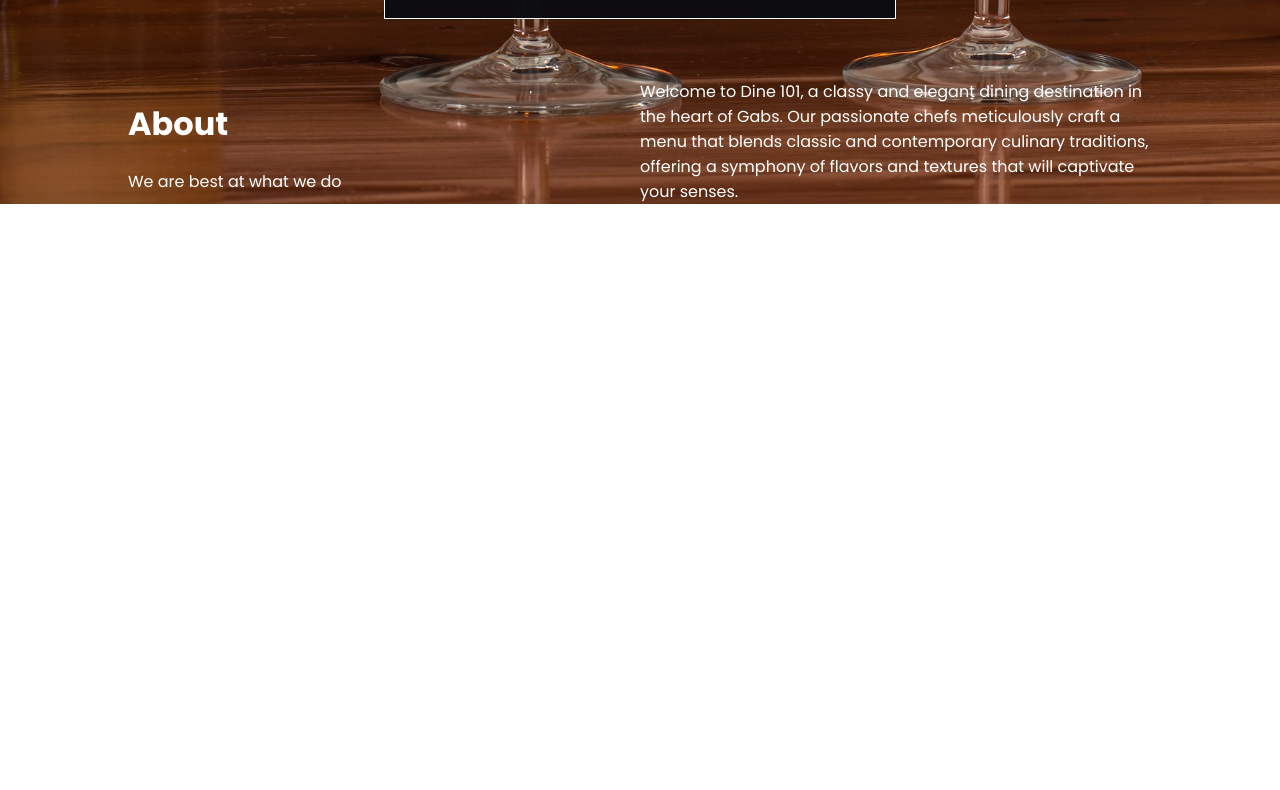
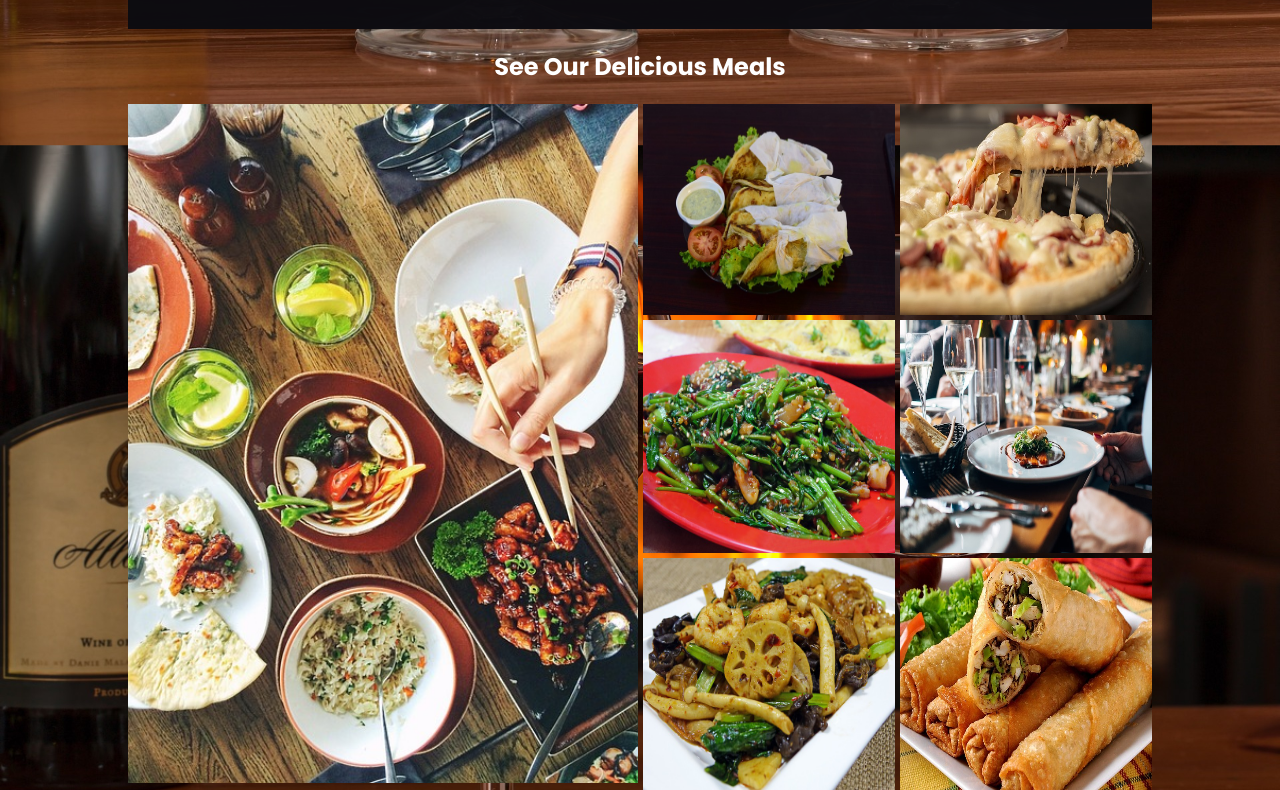
Before and after one commit to kutlo2019/restaurant, a website built with webpack: page dist/index.html in a window 1280 px wide. Shown: the part 708-1498 px from the top of the page. Before the commit the page ends 912 px from the top, so only its background shows below. Built offline with nearby package versions, Linux system fonts and the light colour scheme.

Commit message:
HTML and styling just about enough, move to DOM manipulation with JS

```diff
--- a/dist/index.html
+++ b/dist/index.html
@@ -29,8 +29,8 @@
             </div>
             <div class="about">
                 <div class="header">
-                    <h1>About</h1>
-                    <p>We are best at what we do</p>
+                    <h1>About Us</h1>
+                    <p>The finest cuisine in town.</p>
                 </div>
                 <div class="text">
                     <p>
@@ -38,6 +38,19 @@
                     </p>
                 </div>
             </div>
+
+            <h2 style="text-align: center;">See Our Delicious Meals</h2>
+            <div class="photo-grid">
+                <div class="big-photo"><img src="../src/img/chinese.jpg" alt=""></div>
+                <div class="small-photos">
+                    <img src="../src/img/indian-food.jpg" alt="">
+                    <img src="../src/img/pizza.jpg" alt="">
+                    <img src="../src/img/water-spinach.jpg" alt="">
+                    <img src="../src/img/meal.jpg" alt="">
+                    <img src="../src/img/good-food.jpg" alt="">
+                    <img src="../src/img/nem.jpg" alt="">
+                </div>
+            </div>
         </div>
     </div>
     <script src="main.js"></script>
--- a/dist/style.css
+++ b/dist/style.css
@@ -2,6 +2,20 @@
 
 * {
     box-sizing: border-box;
+}
+
+p {
+    margin: 0;
+    font-size: 0.75rem;
+    padding: 0.5rem 0;
+}
+
+h1 {
+    margin: 0;
+}
+
+img {
+    width: 100%;
 }
 
 html, body {
@@ -13,15 +27,16 @@ html, body {
 
 #content {
     width: 100%;
-    background: url(../src/red-wine.jpg);
+    background: url(../src/img/red-wine.jpg);
     background-repeat: no-repeat;
     background-size: cover;
     background-attachment: fixed;
 }
 
 .cool-bg {
-    width: 80%;
+    width: 100%;
     margin: auto;
+    padding: 0 10%;
 }
 
 nav {
@@ -37,7 +52,7 @@ nav {
 
 .banner {
     width: 50%;
-    height: 47vw;
+    height: 25rem;
     margin: 60px auto;
     background-color: rgba(13,12,17, 0.98);
     border: 1px solid #fff;
@@ -62,14 +77,34 @@ button {
     margin-top: 8%;
 }
 
-p {
-    margin: 0;
-}
-
 .about {
     display: flex;
+    background-color: rgba(13,12,17, 0.98);
+    width: 100%;
+    padding: 2rem;
 }
 
 .header, .text {
     width: 50%;
+    display: flex;
+    flex-direction: column;
+    align-items: center;
+    justify-content: center;
 }
+
+.photo-grid {
+    display: flex;
+    gap: 5px;
+}
+
+.big-photo {
+    width: 50%;
+}
+
+.small-photos {
+    width: 50%;
+    display: grid;
+    grid-template-columns: 1fr 1fr;
+    align-items: stretch;
+    gap: 5px;
+}
```
Also changed, not shown: src/img/chinese.jpg (added), src/img/good-food.jpg (added), src/img/indian-food.jpg (added), src/img/interior.jpg (renamed from src/interior.jpg), src/img/meal.jpg (renamed from src/meal.jpg), src/img/nem.jpg (added), src/img/pizza.jpg (added), src/img/red-wine.jpg (renamed from src/red-wine.jpg), src/img/rice.jpg (added), src/img/water-spinach.jpg (added).
